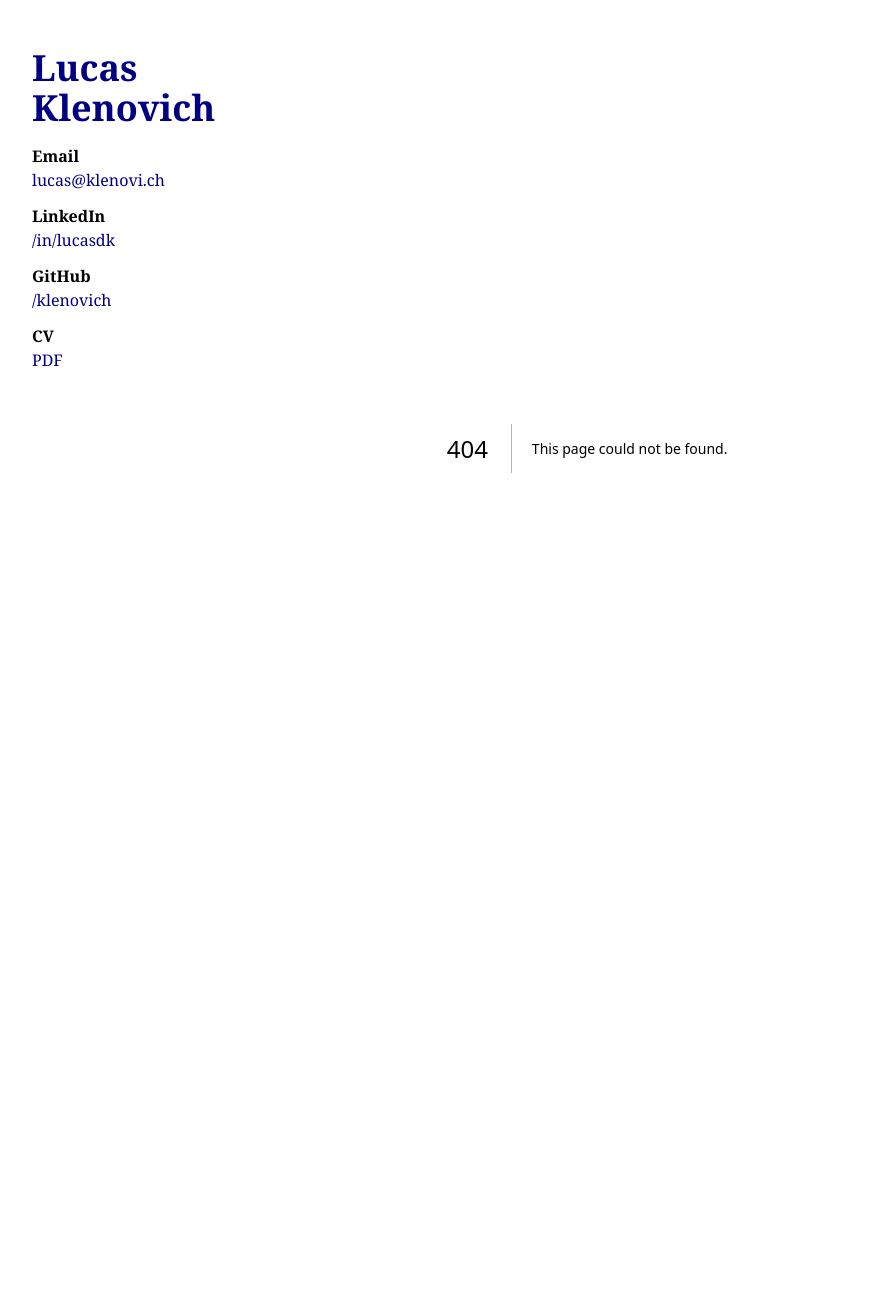
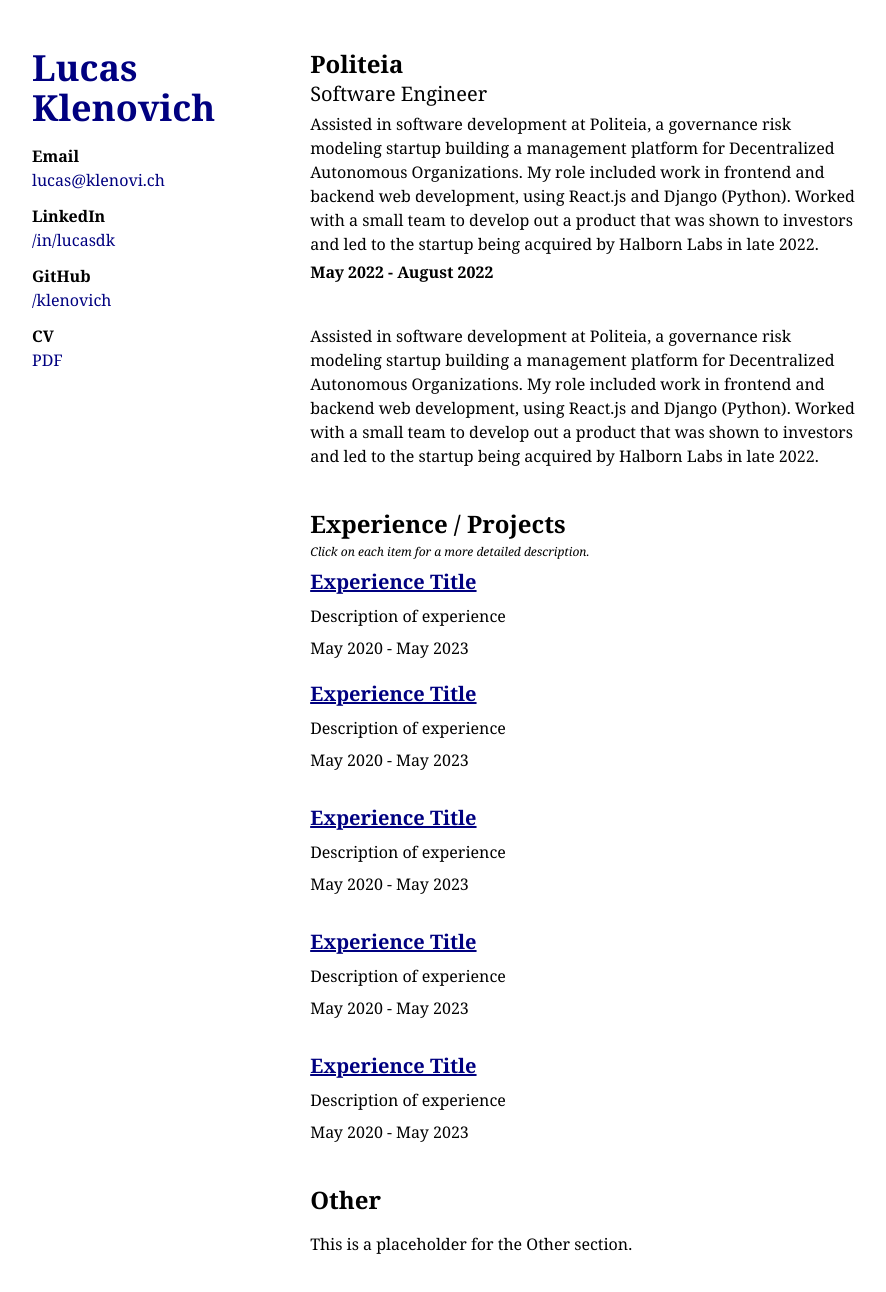
Before and after one commit to klenovich/lucasdotklenovidotch, a Next.js app: page /politeia in a window 1280 px wide. Before the commit this address had no page. Shown: the top 1292 px of the page, without its empty margins (192-1078 px from the left). Before the commit the page ends 896 px from the top, so only its background shows below. Built offline with nearby package versions, Linux system fonts and the light colour scheme.

Commit message:
progress

```diff
--- a/app/layout.tsx
+++ b/app/layout.tsx
@@ -1,6 +1,7 @@
 import type { Metadata } from 'next'
 import { Inter } from 'next/font/google'
 import './globals.css'
+import Link from 'next/link';
 
 const inter = Inter({ subsets: ['latin'] })
 
@@ -16,7 +17,7 @@
         <div className="flex flex-col md:flex-row max-w-4xl mx-auto py-12 px-4 sm:px-6 lg:px-8">
           <aside className="md:w-1/3 md:mr-8 mb-10 md:mb-0 overflow-auto md:h-screen">
             <div className="flex flex-col">
-              <h1 className="text-4xl font-serif font-bold text-[#000080]">Lucas Klenovich</h1>
+              <Link href="/"><h1 className="text-4xl font-serif font-bold text-[#000080]">Lucas Klenovich</h1></Link>
               <p className="mt-4 font-serif font-semibold">Email</p>
               <a className="font-serif text-[#000080]" href="mailto:lucas@klenovi.ch">
                 lucas@klenovi.ch
--- a/app/page.tsx
+++ b/app/page.tsx
@@ -1,4 +1,4 @@
-import Image from 'next/image'
+import Link from 'next/link';
 
 export default function Home() {
   return (
@@ -13,28 +13,45 @@
           <header className="mb-4">
             <h1 className="text-2xl font-serif font-bold">Education</h1>
           </header>
+          <Link href="/utd">
           <article className="mb-8 cursor-pointer hover:bg-blue-200 rounded">
-            <h2 className="text-xl font-serif font-bold underline text-[#000080]">School of Name</h2>
-            <p className="text-xl font-serif">Degree</p>
+            <h2 className="text-xl font-serif font-bold underline text-[#000080]">University of Texas at Dallas</h2>
+            <p className="text-xl font-serif">B.S. Finance</p>
             <p className="mt-1 font-serif">Academic Excellence Scholarship</p>
-            <p className="mt-1 font-serif font-semibold">May 2023 - May 2026</p>
+            <p className="mt-1 font-serif font-semibold">Fall 2019 - Fall 2023</p>
           </article>
+          </Link>
         </section>
         <section className="mb-10">
           <header className="mb-1">
             <h1 className="text-2xl font-serif font-bold">Experience / Projects</h1>
           </header>
           <p className="font-serif mb-2 italic text-xs">Click on each item for a more detailed description.</p>
-          <article className="mb-5 cursor-pointer hover:bg-blue-200 rounded">
-            <h2 className="text-xl font-serif font-bold underline text-[#000080]">Experience Title</h2>
-            <p className="mt-2 font-serif">Description of experience</p>
-            <p className="mt-2 font-serif">May 2020 - May 2023</p>
-          </article>
-          <article className="mb-8 cursor-pointer hover:bg-blue-200 rounded">
-            <h2 className="text-xl font-serif font-bold underline text-[#000080]">Experience Title</h2>
-            <p className="mt-2 font-serif">Description of experience</p>
-            <p className="mt-2 font-serif">May 2020 - May 2023</p>
-          </article>
+          <Link href="/mygreek">
+            <article  className="mb-5 cursor-pointer hover:bg-blue-200 rounded">
+              <h2 className="text-xl font-serif font-bold underline text-[#000080]">MyGreek.us</h2>
+              <p className="text-xl font-serif">Software Engineering and Business Development</p>
+              <p className="mt-2 font-serif">Assisted in software development at Politeia, a governance risk modeling startup building a management platform for Decentralized Autonomous Organizations. My role included work in frontend and backend web development, using React.js and Django (Python). Worked with a small team to develop out a product that was shown to investors and led to the startup being acquired by Halborn Labs in late 2022.</p>
+              <p className="mt-2 font-serif">Oct 2023 - Present</p>
+            </article>
+          </Link>
+          <Link href="/athena">
+            <article  className="mb-5 cursor-pointer hover:bg-blue-200 rounded">
+              <h2 className="text-xl font-serif font-bold underline text-[#000080]">Athena</h2>
+              <p className="text-xl font-serif">Software Engineering</p>
+              <p className="mt-2 font-serif">React Native developement for an unreleased AI health application. Frontend development in React Native / Expo. </p>
+              <p className="mt-2 font-serif">August 2023 - December 2023</p>
+            </article>
+          </Link>
+          <Link href="/politeia">
+            <article  className="mb-5 cursor-pointer hover:bg-blue-200 rounded">
+              <h2 className="text-xl font-serif font-bold underline text-[#000080]">Politeia</h2>
+              <p className="text-xl font-serif">Software Engineer</p>
+              <p className="mt-2 font-serif">Assisted in software development at Politeia, a governance risk modeling startup building a management platform for Decentralized Autonomous Organizations. My role included work in frontend and backend web development, using React.js and Django (Python). Worked with a small team to develop out a product that was shown to investors and led to the startup being acquired by Halborn Labs in late 2022.</p>
+              <p className="mt-2 font-serif">May 2022 - August 2022</p>
+            </article>
+          </Link>
+
           <article className="mb-8 cursor-pointer hover:bg-blue-200 rounded">
             <h2 className="text-xl font-serif font-bold underline text-[#000080]">Experience Title</h2>
             <p className="mt-2 font-serif">Description of experience</p>
--- /dev/null
+++ b/app/politeia/page.tsx
@@ -0,0 +1,56 @@
+import Image from 'next/image'
+
+export default function Page() {
+  return (
+      <div>
+        <section className="mb-10">
+          <article className="mb-8">
+          <h1 className="text-2xl font-serif font-bold">Politeia</h1>
+            <p className="text-xl font-serif">Software Engineer</p>
+            <p className="mt-1 font-serif">Assisted in software development at Politeia, a governance risk modeling startup building a management platform for Decentralized Autonomous Organizations. My role included work in frontend and backend web development, using React.js and Django (Python). Worked with a small team to develop out a product that was shown to investors and led to the startup being acquired by Halborn Labs in late 2022.</p>
+            <p className="mt-1 font-serif font-semibold">May 2022 - August 2022</p>
+          </article>
+        </section>
+        <section className="mb-10">
+          <p className="font-serif">Assisted in software development at Politeia, a governance risk modeling startup building a management platform for Decentralized Autonomous Organizations. My role included work in frontend and backend web development, using React.js and Django (Python). Worked with a small team to develop out a product that was shown to investors and led to the startup being acquired by Halborn Labs in late 2022.</p>
+        </section>
+        <section className="mb-10">
+          <header className="mb-1">
+            <h1 className="text-2xl font-serif font-bold">Experience / Projects</h1>
+          </header>
+          <p className="font-serif mb-2 italic text-xs">Click on each item for a more detailed description.</p>
+          <article className="mb-5 cursor-pointer hover:bg-blue-200 rounded">
+            <h2 className="text-xl font-serif font-bold underline text-[#000080]">Experience Title</h2>
+            <p className="mt-2 font-serif">Description of experience</p>
+            <p className="mt-2 font-serif">May 2020 - May 2023</p>
+          </article>
+          <article className="mb-8 cursor-pointer hover:bg-blue-200 rounded">
+            <h2 className="text-xl font-serif font-bold underline text-[#000080]">Experience Title</h2>
+            <p className="mt-2 font-serif">Description of experience</p>
+            <p className="mt-2 font-serif">May 2020 - May 2023</p>
+          </article>
+          <article className="mb-8 cursor-pointer hover:bg-blue-200 rounded">
+            <h2 className="text-xl font-serif font-bold underline text-[#000080]">Experience Title</h2>
+            <p className="mt-2 font-serif">Description of experience</p>
+            <p className="mt-2 font-serif">May 2020 - May 2023</p>
+          </article>
+          <article className="mb-8 cursor-pointer hover:bg-blue-200 rounded">
+            <h2 className="text-xl font-serif font-bold underline text-[#000080]">Experience Title</h2>
+            <p className="mt-2 font-serif">Description of experience</p>
+            <p className="mt-2 font-serif">May 2020 - May 2023</p>
+          </article>
+          <article className="mb-8 cursor-pointer hover:bg-blue-200 rounded">
+            <h2 className="text-xl font-serif font-bold underline text-[#000080]">Experience Title</h2>
+            <p className="mt-2 font-serif">Description of experience</p>
+            <p className="mt-2 font-serif">May 2020 - May 2023</p>
+          </article>
+        </section>
+        <section className="mb-10">
+          <header className="mb-4">
+            <h1 className="text-2xl font-serif font-bold">Other</h1>
+          </header>
+          <p className="font-serif">This is a placeholder for the Other section.</p>
+        </section>
+      </div>
+  )
+}
--- /dev/null
+++ b/app/utd/page.tsx
@@ -0,0 +1,59 @@
+import Image from 'next/image'
+
+export default function Page() {
+  return (
+      <div>
+        <section className="mb-10">
+          <article className="mb-8">
+          <h1 className="text-2xl font-serif font-bold">University of Texas at Dallas</h1>
+            <p className="text-xl font-serif">Finance</p>
+            <p className="mt-1 font-serif">Academic Excellence Scholarship</p>
+            <p className="mt-1 font-serif font-semibold">Fall 2019 - Fall 2023</p>
+          </article>
+        </section>
+        <section className="mb-10">
+          <header className="mb-4">
+
+          </header>
+          <p className="font-serif">This is a placeholder for the About section.</p>
+        </section>
+        <section className="mb-10">
+          <header className="mb-1">
+            <h1 className="text-2xl font-serif font-bold">Experience / Projects</h1>
+          </header>
+          <p className="font-serif mb-2 italic text-xs">Click on each item for a more detailed description.</p>
+          <article className="mb-5 cursor-pointer hover:bg-blue-200 rounded">
+            <h2 className="text-xl font-serif font-bold underline text-[#000080]">Experience Title</h2>
+            <p className="mt-2 font-serif">Description of experience</p>
+            <p className="mt-2 font-serif">May 2020 - May 2023</p>
+          </article>
+          <article className="mb-8 cursor-pointer hover:bg-blue-200 rounded">
+            <h2 className="text-xl font-serif font-bold underline text-[#000080]">Experience Title</h2>
+            <p className="mt-2 font-serif">Description of experience</p>
+            <p className="mt-2 font-serif">May 2020 - May 2023</p>
+          </article>
+          <article className="mb-8 cursor-pointer hover:bg-blue-200 rounded">
+            <h2 className="text-xl font-serif font-bold underline text-[#000080]">Experience Title</h2>
+            <p className="mt-2 font-serif">Description of experience</p>
+            <p className="mt-2 font-serif">May 2020 - May 2023</p>
+          </article>
+          <article className="mb-8 cursor-pointer hover:bg-blue-200 rounded">
+            <h2 className="text-xl font-serif font-bold underline text-[#000080]">Experience Title</h2>
+            <p className="mt-2 font-serif">Description of experience</p>
+            <p className="mt-2 font-serif">May 2020 - May 2023</p>
+          </article>
+          <article className="mb-8 cursor-pointer hover:bg-blue-200 rounded">
+            <h2 className="text-xl font-serif font-bold underline text-[#000080]">Experience Title</h2>
+            <p className="mt-2 font-serif">Description of experience</p>
+            <p className="mt-2 font-serif">May 2020 - May 2023</p>
+          </article>
+        </section>
+        <section className="mb-10">
+          <header className="mb-4">
+            <h1 className="text-2xl font-serif font-bold">Other</h1>
+          </header>
+          <p className="font-serif">This is a placeholder for the Other section.</p>
+        </section>
+      </div>
+  )
+}
```
